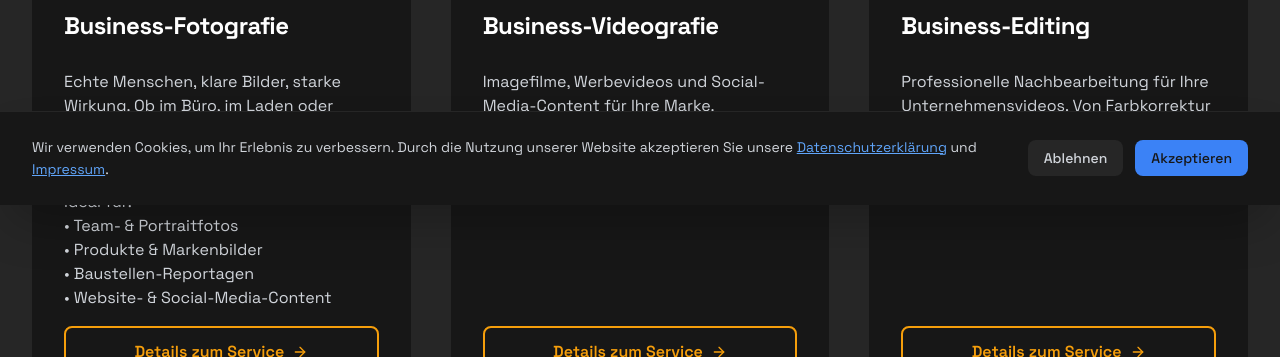
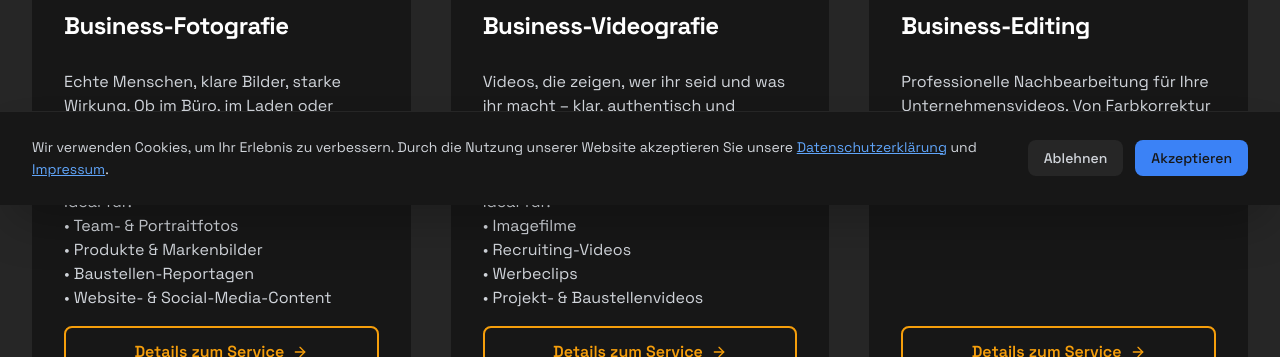
Before and after one commit to Mika4vondenen/MoskHeile, a React (Vite) app: page /services/business in a window 1280 px wide. Shown: the part 595-952 px from the top of the page. Built offline with nearby package versions, Linux system fonts and the light colour scheme; a web font is replaced by a local one.

Commit message:
Updated services.ts

```diff
--- a/src/data/services.ts
+++ b/src/data/services.ts
@@ -46,7 +46,7 @@ export const businessServices: Service[] = [
   {
     id: 'business-videography',
     title: 'Business-Videografie',
-    description: 'Imagefilme, Werbevideos und Social-Media-Content für Ihre Marke. Überzeugen Sie mit professionellen Videos, die Wirkung zeigen.',
+    description: 'Videos, die zeigen, wer ihr seid und was ihr macht – klar, authentisch und passend zu eurer Marke. Für mehr Sichtbarkeit und Vertrauen.\n\nIdeal für:\n• Imagefilme\n• Recruiting-Videos\n• Werbeclips\n• Projekt- & Baustellenvideos',
     image: 'https://images.pexels.com/photos/4970330/pexels-photo-4970330.jpeg?auto=compress&cs=tinysrgb&w=800',
     link: '/services/business/videografie',
   },
```
